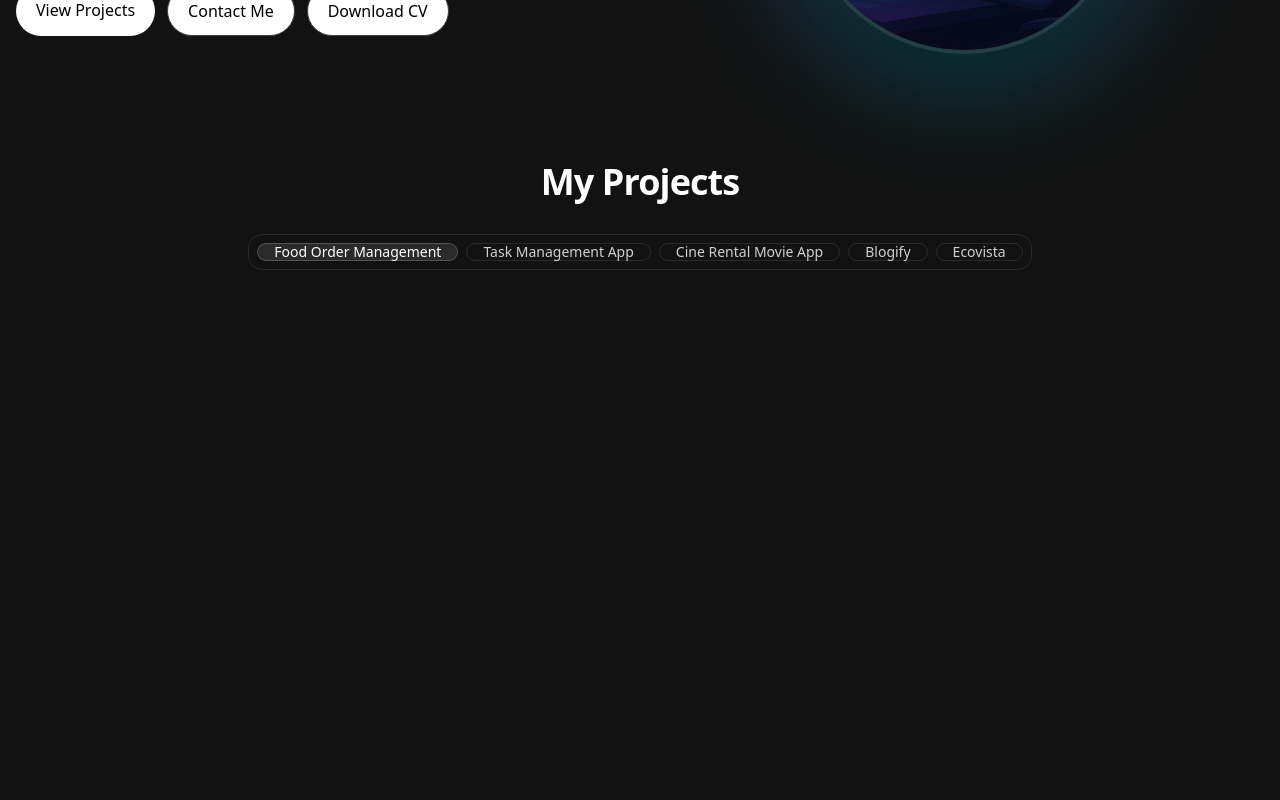
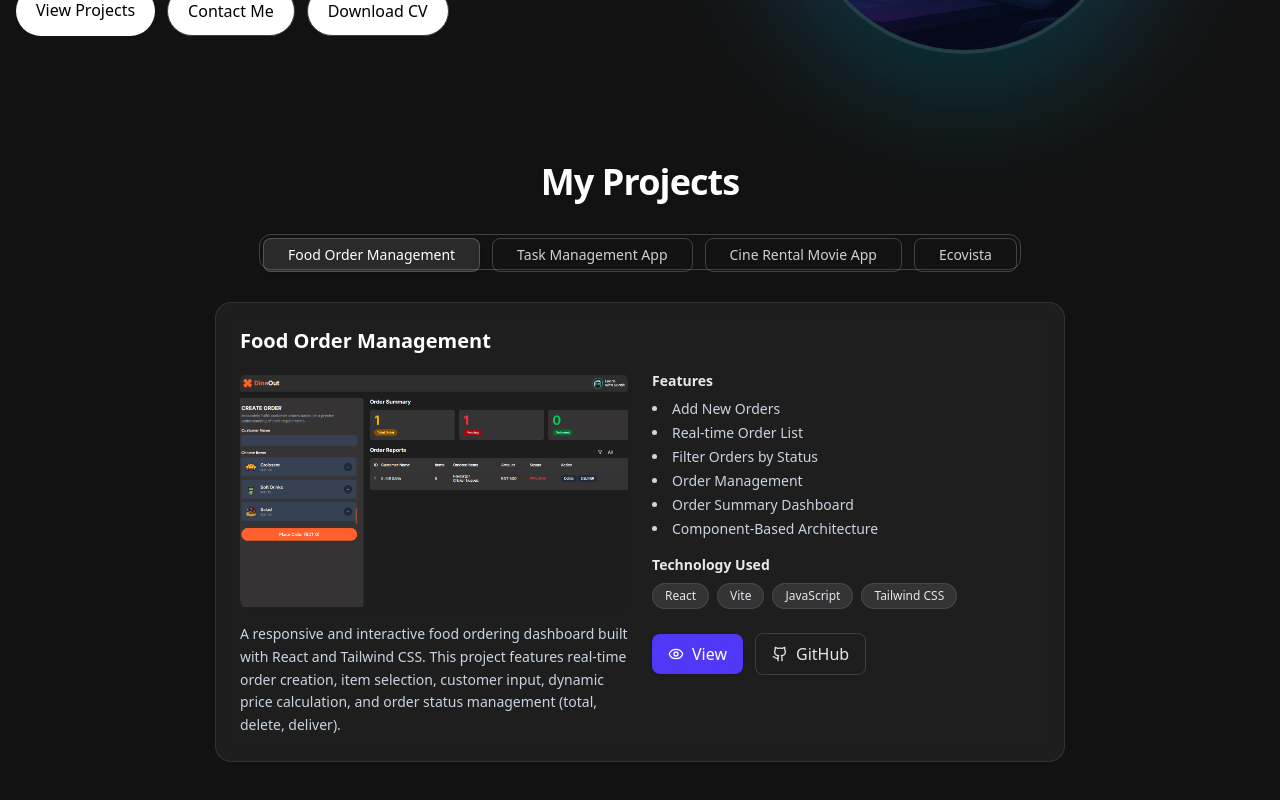
Before and after one commit to khandoker-tahmid-sami/portfolio-website, a Next.js app: page / in a window 1280 px wide. Shown: the part 430-1230 px from the top of the page. Before the commit the page ends 800 px from the top, so only its background shows below. Built offline with nearby package versions, Linux system fonts and the light colour scheme.

Commit message:
project section developing

```diff
--- a/app/globals.css
+++ b/app/globals.css
@@ -1,5 +1,14 @@
 @import "tailwindcss";
-@import "tw-animate-css";
+
+
+
+
+
+
+
+
+
+/* @import "tw-animate-css";
 
 @custom-variant dark (&:is(.dark *));
 
@@ -117,4 +126,4 @@
   body {
     @apply bg-background text-foreground;
   }
-}
+} */
--- a/components/ProjectCard.jsx
+++ b/components/ProjectCard.jsx
@@ -1,54 +1,103 @@
-import { CodeXml, Eye } from "lucide-react";
+import {Eye, Github } from "lucide-react";
 import Image from "next/image";
 import Link from "next/link";
 
 const ProjectCard = ({ project }) => {
   return (
     <div
-      className="max-w-[340px] group block overflow-hidden rounded-2xl border border-white/10 bg-white/5 shadow-sm
+      className="max-w-[850px] group overflow-hidden rounded-2xl border border-white/10 bg-white/5 shadow-sm
                  backdrop-blur-sm transition hover:border-indigo-500/30 hover:shadow-lg"
     >
-      {/* image */}
-      <div className="relative aspect-[16/10] w-full overflow-hidden">
+      <div className="p-6">
+        {/* Title + actions */}
+        <div className="mb-4">
+          <h3 className="text-xl font-semibold text-white transition-colors hover:text-indigo-300">
+            {project.title}
+          </h3>
+        </div>
+
+        {/* Two-column content */}
+        <div className="grid grid-cols-1 gap-6 md:grid-cols-2">
+          {/* Left: image + description (smaller image) */}
+          <div>
+            <div className="relative h-48 sm:h-56 md:h-60 w-full overflow-hidden rounded-xl">
               <Image
                 src={project.image}
                 alt={project.title}
                 fill
-          sizes="(min-width: 1024px) 33vw, (min-width: 768px) 50vw, 100vw"
+                sizes="(min-width: 768px) 420px, 100vw"
                 className="object-cover transition-transform duration-300 group-hover:scale-105"
+                priority={false}
               />
             </div>
 
-      {/* content */}
-      <div className="p-5">
-        <div className="flex flex-row justify-between">
-          <h3 className="text-lg font-semibold text-white transition-colors group-hover:text-indigo-300">
-            {project.title}
-          </h3>
-          <div className="flex items-center gap-2">
+            {project.description && (
+              <p className="mt-3 text-sm leading-relaxed text-slate-300">
+                {project.description}
+              </p>
+            )}
+          </div>
+
+          {/* Right: Features + Technologies + buttons */}
+          <div className="flex h-full flex-col">
+            {project.features?.length > 0 && (
+              <div>
+                <h4 className="text-sm font-semibold text-white/90">
+                  Features
+                </h4>
+                <ul className="mt-2 list-disc list-inside space-y-1 text-sm text-slate-300">
+                  {project.features.map((f, i) => (
+                    <li key={i}>{f}</li>
+                  ))}
+                </ul>
+              </div>
+            )}
+
+            {project.technologies?.length > 0 && (
+              <div className="mt-4">
+                <h4 className="text-sm font-semibold text-white/90">
+                  Technology Used
+                </h4>
+                <div className="mt-2 flex flex-wrap gap-2">
+                  {project.technologies.map((t, i) => (
+                    <span
+                      key={i}
+                      className="rounded-full border border-white/10 bg-white/10 px-3 py-1 text-xs text-slate-200 hover:border-indigo-500/30"
+                    >
+                      {t}
+                    </span>
+                  ))}
+                </div>
+              </div>
+            )}
+
+            {/* Buttons */}
+            <div className="mt-6 flex flex-wrap items-center gap-3">
               <Link
-              href={`${project.link}`}
+                href={project.view}
                 target="_blank"
-              className="inline-flex h-9 w-9 items-center justify-center rounded-full border border-white/15
-                         bg-white/5 text-slate-300 transition hover:text-white hover:border-indigo-400/60
-                         hover:bg-indigo-500/10 focus:outline-none focus:ring-2 focus:ring-indigo-500/60"
+                rel="noopener noreferrer"
+                className="inline-flex items-center gap-2 rounded-lg bg-indigo-600 px-4 py-2 text-white
+                           shadow-sm transition hover:bg-indigo-500 focus:outline-none focus:ring-2
+                           focus:ring-indigo-600 focus:ring-offset-2"
               >
-              <CodeXml className="h-5 w-5" />
+                <Eye className="h-4 w-4" />
+                View
               </Link>
               <Link
-              href={"/"}
-              className="inline-flex h-9 w-9 items-center justify-center rounded-full border border-white/15
-                         bg-white/5 text-slate-300 transition hover:text-white hover:border-indigo-400/60
-                         hover:bg-indigo-500/10 focus:outline-none focus:ring-2 focus:ring-indigo-500/60"
+                href={project.link}
+                target="_blank"
+                rel="noopener noreferrer"
+                className="inline-flex items-center gap-2 rounded-lg border border-white/15 px-4 py-2
+                           text-slate-200 transition hover:bg-white/5 focus:outline-none focus:ring-2
+                           focus:ring-indigo-600 focus:ring-offset-2"
               >
-              <Eye className="h-5 w-5" />
+                <Github className="h-4 w-4" />
+                GitHub
               </Link>
             </div>
           </div>
-
-        <p className="mt-2 text-sm text-slate-400 line-clamp-3">
-          {project.description}
-        </p>
+        </div>
       </div>
     </div>
   );
--- a/components/ProjectList.jsx
+++ b/components/ProjectList.jsx
@@ -1,27 +1,28 @@
-import { Tabs, TabsList, TabsTrigger } from "@/components/ui/tabs";
+import { Tabs, TabsList, TabsTrigger, TabsContent } from "@/components/ui/tabs";
 import { myProjects } from "@/data";
+import ProjectCard from "./ProjectCard";
 
 const ProjectList = () => {
   return (
     <div className="w-full flex justify-center">
       <Tabs
         defaultValue={myProjects?.[0]?.title}
-        className="w-full max-w-5xl mx-auto  items-center"
+        className=" w-full max-w-5xl  mx-auto items-center"
       >
         <TabsList
-          className="bg-transparent p-2 rounded-xl
-            border border-white/10
-            flex flex-wrap justify-center gap-2"
+          className="xs:mb-30 sm:mb-10 md:mb-0 bg-transparent  rounded-xl
+            border border-white/20
+            flex flex-wrap justify-center gap-3 hover:border-indigo-500/30"
         >
           {myProjects.map((project, index) => (
             <TabsTrigger
               key={index}
               value={project.title}
               className="
-                cursor-pointer px-4 py-2 rounded-lg
+                cursor-pointer px-6 py-4 rounded-lg
                 text-white/80 hover:text-white
-                bg-transparent hover:bg-white/5
-                border border-white/10
+                bg-transparent hover:bg-border-indigo-500/30
+                border border-white/20
                 transition-colors duration-200
                 focus-visible:outline-none focus-visible:ring-2 focus-visible:ring-indigo-500/60
                 data-[state=active]:text-white
@@ -33,14 +34,16 @@ const ProjectList = () => {
             </TabsTrigger>
           ))}
         </TabsList>
-        {/* <TabsContent value="account">
-          Make changes to your account here.
-        </TabsContent>
-        <TabsContent value="password">Change your password here.</TabsContent> */}
+        {myProjects.map((project, idx) => (
+          <TabsContent
+            key={project.title || idx}
+            value={project.title}
+            className="mt-6"
+          >
+            <ProjectCard project={project} />
+          </TabsContent>
+        ))}
       </Tabs>
-      {/* {myProjects?.map((project, idx) => (
-        <ProjectCard key={idx} project={project} />
-      ))} */}
     </div>
   );
 };
--- a/data.js
+++ b/data.js
@@ -5,13 +5,33 @@ export const myProjects = [
       "A responsive and interactive food ordering dashboard built with React and Tailwind CSS. This project features real-time order creation, item selection, customer input, dynamic price calculation, and order status management (total, delete, deliver).",
     image: "/food order management.png",
     link: "https://github.com/khandoker-tahmid-sami/Food-Order-Management",
+    view: "https://food-order-management-nine.vercel.app/",
+    features: [
+      "Add New Orders",
+      "Real-time Order List",
+      "Filter Orders by Status",
+      "Order Management",
+      "Order Summary Dashboard",
+      "Component-Based Architecture",
+    ],
+    technologies: ["React", "Vite", "JavaScript", "Tailwind CSS"],
   },
   {
     title: "Task Management App",
     description:
-      "Task Management App — A simple and responsive task management tool built with React and Tailwind CSS. It allows users to add, edit, and prioritize tasks with tags and favorite options. Includes modal-based forms, state management, and clean UI/UX for productivity.",
+      "A simple and responsive task management tool built with React and Tailwind CSS. It allows users to add, edit, and prioritize tasks with tags and favorite options. Includes modal-based forms, state management, and clean UI/UX for productivity.",
     image: "/task management app.png",
     link: "https://github.com/khandoker-tahmid-sami/Task-Management-App",
+    view: "https://task-management-app-orpin-eight.vercel.app/",
+    features: [
+      "Add New Tasks",
+      "Edit Existing Tasks",
+      "Delete Tasks",
+      "Mark as Favorite",
+      "Priority Levels",
+      "Component-Based Architecture",
+    ],
+    technologies: ["React", "Vite", "JavaScript", "Tailwind CSS"],
   },
   {
     title: "Cine Rental Movie App",
@@ -19,13 +39,17 @@ export const myProjects = [
       "A responsive and interactive movie rental dashboard built with React and Tailwind CSS. This project lets users explore a movie catalog, view details in a modal, and add movies to a cart with toast notifications. It is built using a component-based architecture and supports light/dark themes.",
     image: "/cine rental movie app.png",
     link: "https://github.com/khandoker-tahmid-sami/Cine-Rental-Movie-App",
-  },
-  {
-    title: "Blogify",
-    description:
-      "A responsive and interactive movie rental dashboard built with React and Tailwind CSS. This project lets users explore a movie catalog, view details in a modal, and add movies to a cart with toast notifications. It is built using a component-based architecture and supports light/dark themes.",
-    image: "/Bbogify.png",
-    link: "https://github.com/khandoker-tahmid-sami/Blogify",
+    view: "https://cine-rental-movie-app.vercel.app/",
+    features: [
+      "Movie Listing with Genre, Rating & Price",
+      "Movie Details Modal",
+      "Rating Component",
+      "Add to Cart Functionality",
+      "Global Cart State using Context API + Reducers",
+      "Cart Duplicate Prevention with Toastify Notifications",
+      "Light & Dark Mode Support",
+    ],
+    technologies: ["React", "Vite", "JavaScript", "Tailwind CSS"],
   },
   {
     title: "Ecovista",
@@ -33,5 +57,25 @@ export const myProjects = [
       "Ecovista is a dynamic and responsive weather dashboard application built with Next.js, Tailwind CSS, and the App Router architecture. It fetches real-time environmental data like air quality, temperature, wind speed, and current weather conditions based on the user's location or a selected city",
     image: "/ecovista.png",
     link: "https://github.com/khandoker-tahmid-sami/Ecovista",
+    view: "https://ecovista-iota.vercel.app/",
+    features: [
+      "Real-time Weather Conditions (via OpenWeatherMap API)",
+      "Auto Location Detection (via Geolocation API)",
+      "Wind Speed & Direction",
+      "Temperature Info with min/max details",
+      "Air Quality Index & Pollution Details",
+      "Location Switcher with 40+ cities",
+      "Local Time & Date based on coordinates",
+      "Dynamic route-based architecture with <ParallelLayout />",
+    ],
+    technologies: [
+      "Next.js",
+      "React",
+      "JavaScript",
+      "Tailwind CSS",
+      "BigDataCloud API",
+      "TimeZoneDB API",
+      "OpenWeatherMap API",
+    ],
   },
 ];
```
Lines whose indentation alone changed are shown as unchanged.
